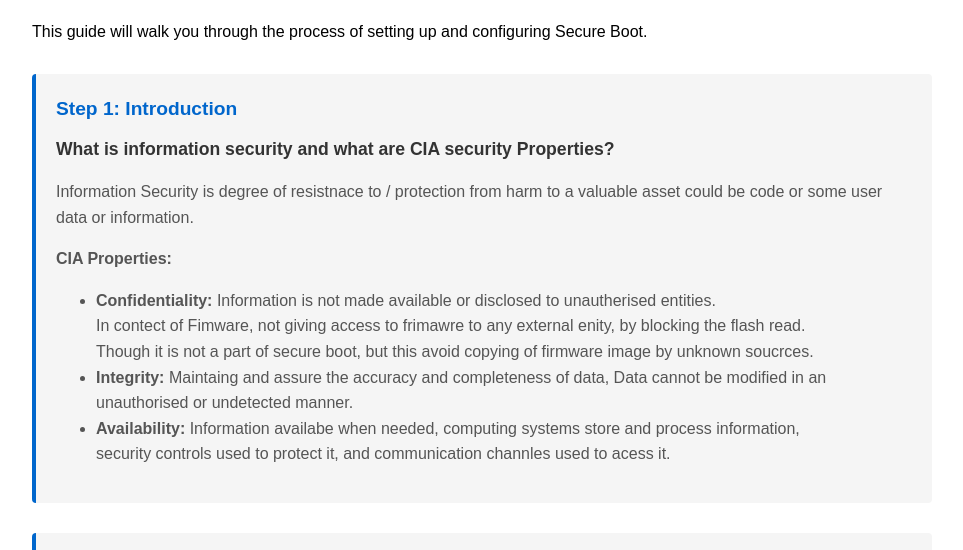
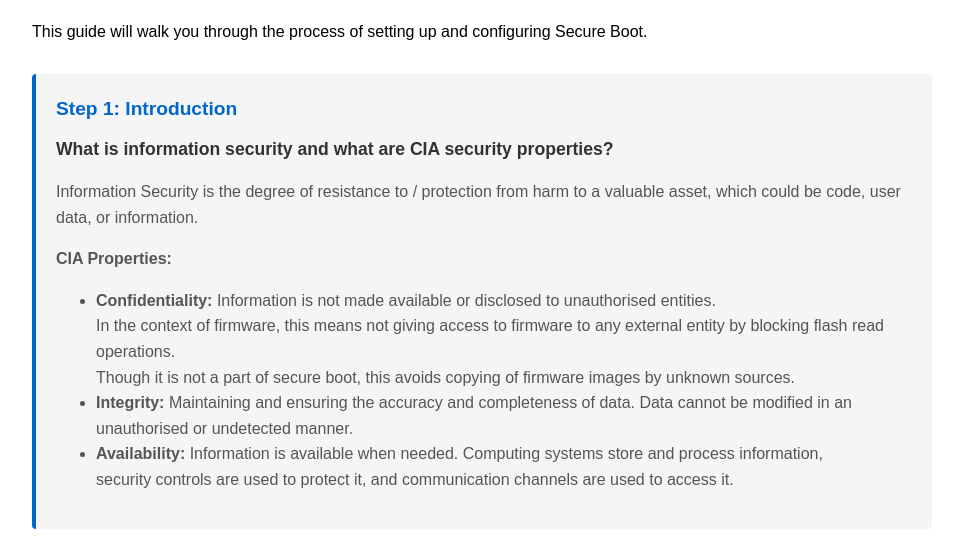
Before and after one commit to shrikrishnakatore/shrikrishnakatore.github.io, a plain HTML site: page securebootdd/index.html in a window 1280 px wide. Shown: the part 214-764 px from the top of the page, without its empty margins (158-1121 px from the left). Drawn offline with Linux system fonts and the light colour scheme.

Commit message:
[+] inprogress.. gramatical errors corrceted.

```diff
--- a/securebootdd/index.html
+++ b/securebootdd/index.html
@@ -92,19 +92,19 @@
     <!-- Step 1 -->
     <div class="step">
       <div class="step-number">Step 1: Introduction</div>
-      <div class="step-title">What is information security and what are CIA security Properties?</div>
+      <div class="step-title">What is information security and what are CIA security properties?</div>
       <div class="step-content">
-        <p>Information Security is degree of resistnace to / protection from harm to a valuable asset could be code or some user data or information.</p>
+        <p>Information Security is the degree of resistance to / protection from harm to a valuable asset, which could be code, user data, or information.</p>
         <p><strong>CIA Properties:</strong></p>
         <ul>
-          <li><strong>Confidentiality: </strong> Information is not made available or disclosed to unautherised entities.<br>
-          In contect of Fimware, not giving access to frimawre to any external enity, by blocking the flash read.<br>
-          Though it is not a part of secure boot, but this avoid copying of firmware image by unknown soucrces.
+          <li><strong>Confidentiality: </strong> Information is not made available or disclosed to unauthorised entities.<br>
+          In the context of firmware, this means not giving access to firmware to any external entity by blocking flash read operations.<br>
+          Though it is not a part of secure boot, this avoids copying of firmware images by unknown sources.
           </li>
-          <li><strong>Integrity:</strong> Maintaing and assure the accuracy and completeness of data, Data cannot be modified in an unauthorised or undetected manner.<br>
+          <li><strong>Integrity:</strong> Maintaining and ensuring the accuracy and completeness of data. Data cannot be modified in an unauthorised or undetected manner.<br>
           </li>
-          <li><strong>Availability:</strong> Information availabe when needed, computing systems store and process information,<br>
-             security controls used to protect it, and communication channles used to acess it.
+          <li><strong>Availability:</strong> Information is available when needed. Computing systems store and process information,<br>
+             security controls are used to protect it, and communication channels are used to access it.
             </li>
         </ul>
         <!-- Add your notes here -->
```
